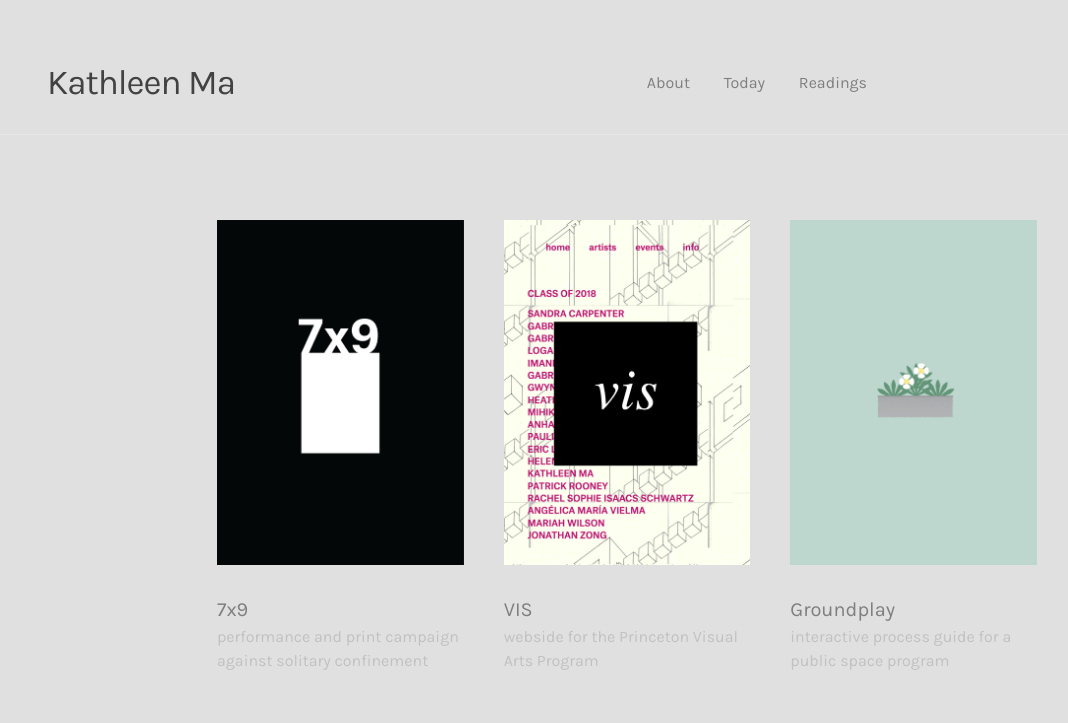
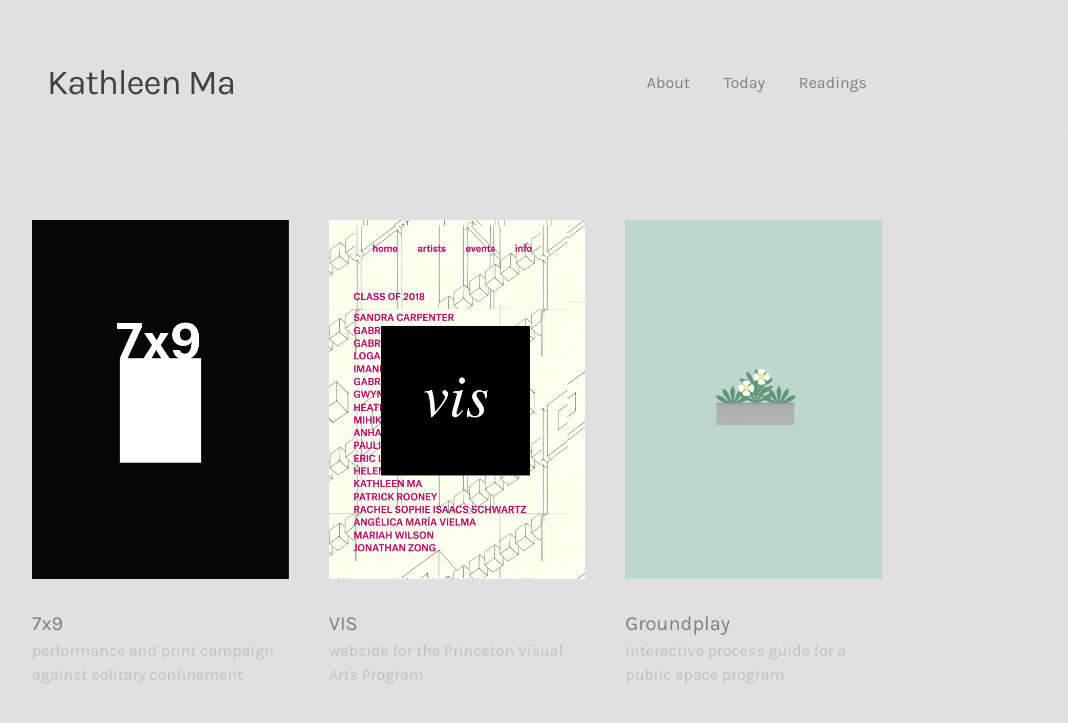
Before and after one commit to kathleenlma/kathleenlma.github.io, a Jekyll site: the page built from index.html, in a window 1280 px wide. Shown: the top 723 px of the page, without its empty margins (183-1251 px from the left). Built offline with Jekyll 4.4.1, drawn with Linux system fonts in a browser that asks for light colours; grey boxes are pictures that could not be loaded.

Commit message:
update site

```diff
--- a/index.html
+++ b/index.html
@@ -13,7 +13,7 @@ layout: default
 
 
 
-<div class="container">
+<div class="row">
 
 
 {% for project in site.projects %}
```
